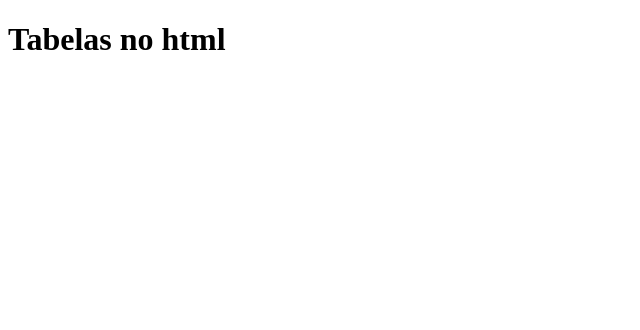
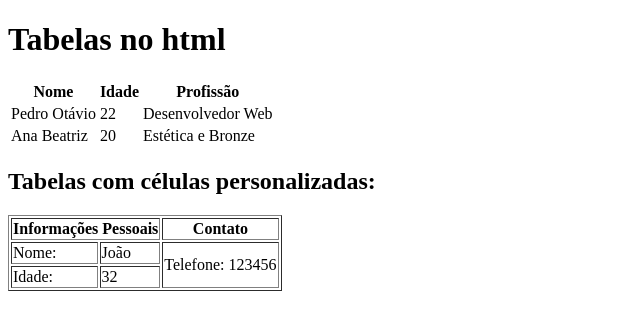
Before and after one commit to PedroOtavio21/HTML, a plain HTML site: page 23-tabelas/index.html in a window 1280 px wide. Shown: the whole page, without its empty margins (0-640 px from the left). Drawn offline with Linux system fonts and the light colour scheme.

Commit message:
Adiciona conteúdo final de aula 23, sobre a criação de tabelas no documento html

```diff
--- a/23-tabelas/index.html
+++ b/23-tabelas/index.html
@@ -9,7 +9,46 @@
     <h1>Tabelas no html</h1>
 
     <table>
+        <thead>
+            <tr>
+                <th>Nome</th>
+                <th>Idade</th>
+                <th>Profissão</th>
+            </tr>
+        </thead>
+        <tbody>
+            <tr>
+                <td>Pedro Otávio</td>
+                <td>22</td>
+                <td>Desenvolvedor Web</td>
+            </tr>
+            <tr>
+                <td>Ana Beatriz</td>
+                <td>20</td>
+                <td>Estética e Bronze</td>
+            </tr>
+        </tbody>
+    </table>
 
+    <h2>Tabelas com células personalizadas:</h2>
+    <table border="1">
+        <thead>
+            <tr>
+                <th colspan="2">Informações Pessoais</th>
+                <th>Contato</th>
+            </tr>
+        </thead>
+        <tbody>
+            <tr>
+                <td>Nome:</td>
+                <td>João</td>
+                <td rowspan="2">Telefone: 123456</td>
+            </tr>
+            <tr>
+                <td>Idade:</td>
+                <td>32</td>
+            </tr>
+        </tbody>
     </table>
 </body>
 </html>
```
Also changed, not shown: 1 other file.
